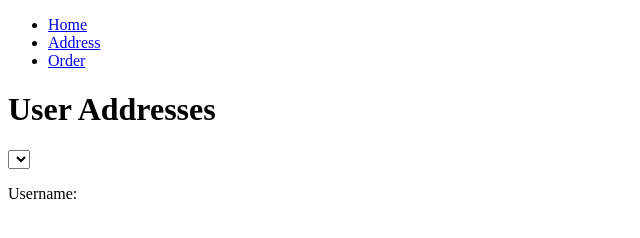
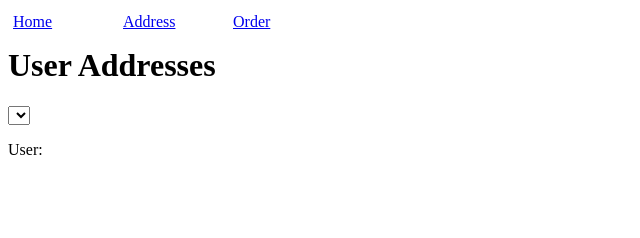
Before and after one commit to pazimmel/orderdisplay_sqlproject2, a website: page server/public/assets/views/index.html at #/address in a window 1280 px wide. Shown: the whole page, without its empty margins (0-640 px from the left). Drawn offline with Linux system fonts and the light colour scheme; files that its build step writes are made by us from their sources; no server answers; files whose address does not match are found by name.

Commit message:
some style

```diff
--- a/client/scripts/factories/data.js
+++ b/client/scripts/factories/data.js
@@ -2,28 +2,28 @@
 myApp.factory('DataService', ["$http", function($http){
     var names, addresses = undefined;
 
-    var getNames = function(){
+    var retrieveNames = function(){
         $http.get('/data/names').then(function(response){
             names = response.data;
             console.log(names);
         })
     };
-    var getAddresses = function(selection){
+    var retrieveAddresses = function(selection){
         $http.get('/data/address', {params: {name: selection.name, id: selection.id}}).then(function(response){
             addresses = response.data;
-            console.log(addresses);
+            //console.log(addresses);
         });
         };
 
     var orderApi = {
         retrieveNames: function(){
-            getNames();
+            retrieveNames();
         },
         displayNames: function(){
             return names;
         },
         retrieveAddresses: function(selection){
-            getAddresses(selection);
+            retrieveAddresses(selection);
         },
         displayAddresses: function(){
             return addresses;
--- a/client/styles/style.css
+++ b/client/styles/style.css
@@ -1,3 +1,13 @@
+.nav {
+    display:inline;
+    list-style-type: none;
+}
+li {
+    float: left;
+    padding: 5px;
+    min-width: 100px;
+}
+
 .address{
     height: 60px;
     min-width: 100%;
--- a/server/public/assets/styles/style.css
+++ b/server/public/assets/styles/style.css
@@ -1,3 +1,13 @@
+.nav {
+    display:inline;
+    list-style-type: none;
+}
+li {
+    float: left;
+    padding: 5px;
+    min-width: 100px;
+}
+
 .address{
     height: 60px;
     min-width: 100%;
--- a/server/public/assets/views/routes/addressDisplay.html
+++ b/server/public/assets/views/routes/addressDisplay.html
@@ -4,7 +4,7 @@
             <!--ng-change = "dataService.retrieveAddresses(selection)"></select>-->
     <select ng-model = "selection" ng-options="person.name for person in data.namesArray"
             ng-change = "dataService.retrieveAddresses(selection)"></select>
-    <div class = "name-address"><p>Username: {{data.addresses[0].name}}</p>
+    <div class = "name-address"><p>User: {{data.addresses[0].name}}</p>
         <div class = "address" ng-repeat="info in data.addresses">
             <p>{{info.address_type}}</p>
             <p>{{info.address_street}}</p>
```
Also changed, not shown: server/public/assets/scripts/factories/data.min.js.
